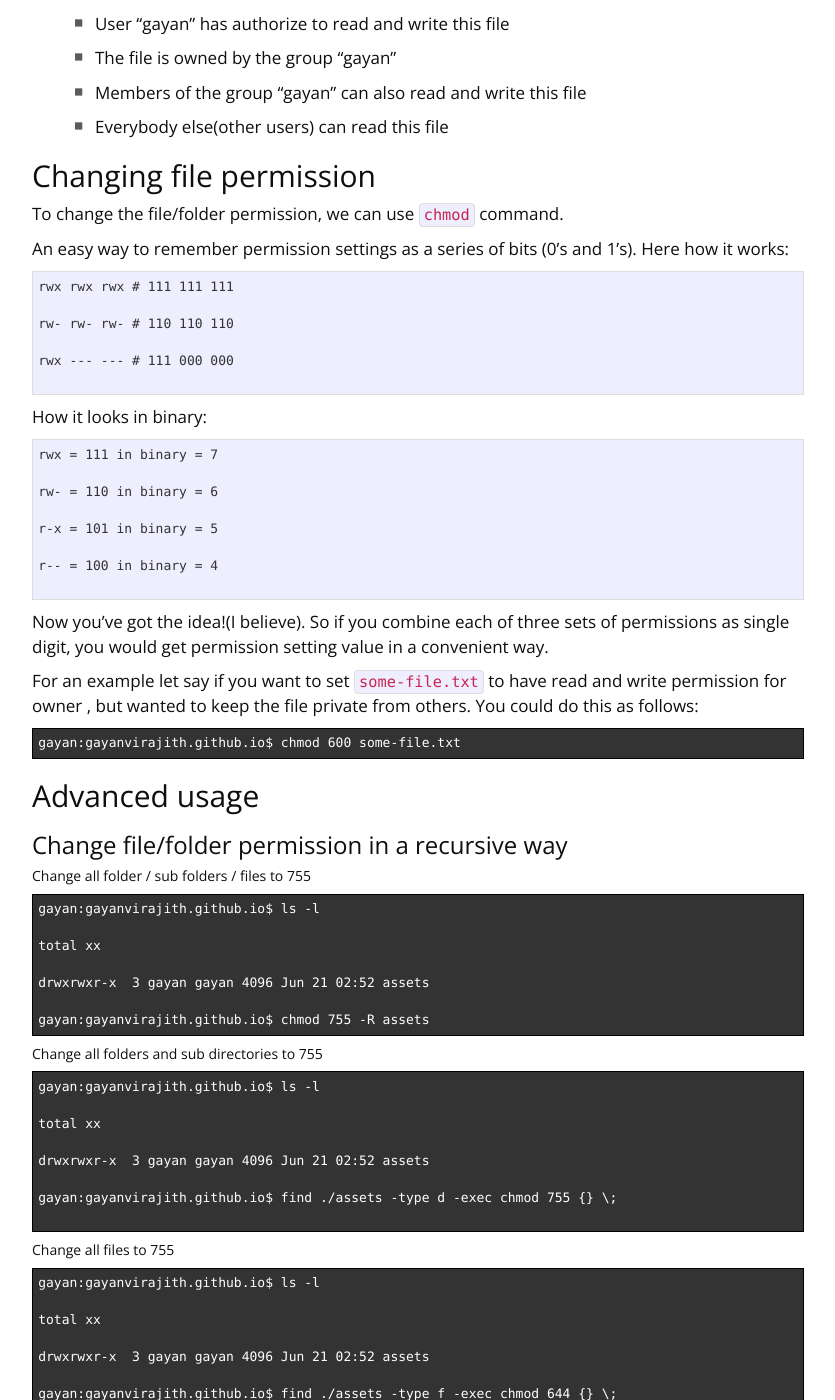
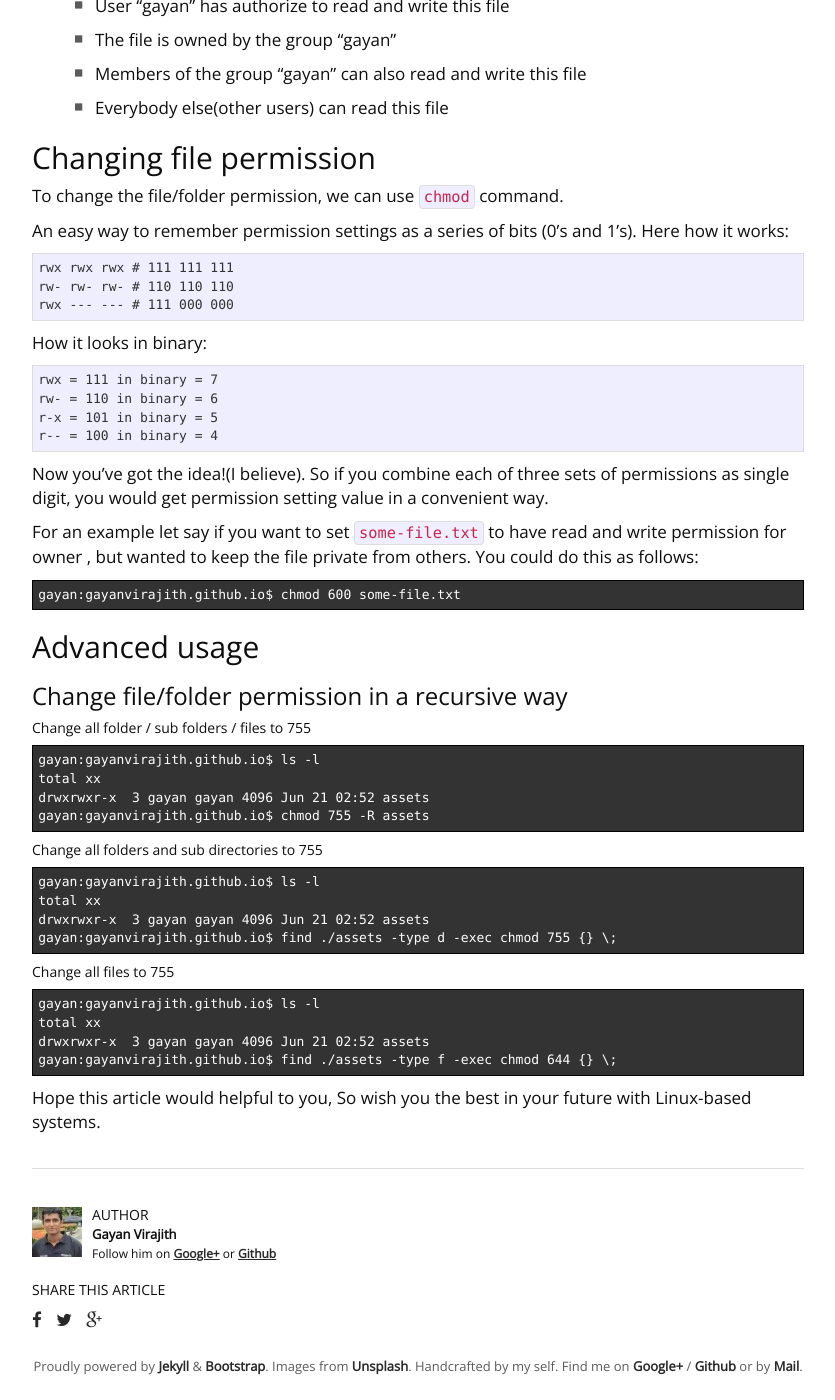
Before and after one commit to gayanvirajith/gayanvirajith.github.io, a Jekyll site: the page built from _posts/2014-06-22-change-folder-permission-recursively.md, in a window 1280 px wide and 1400 px high, scrolled down 1361 px. Shown: the whole window, without its empty margins (222-1057 px from the left). Built offline with Jekyll 4.4.1, drawn with Linux system fonts in a browser that asks for light colours; nearby versions of some CDN libraries; Markdown is read by kramdown in place of the engine named in the settings; some of the changed text lies outside the part shown.

Commit message:
Stripped some extra br tags

```diff
--- a/_posts/2014-06-22-change-folder-permission-recursively.md
+++ b/_posts/2014-06-22-change-folder-permission-recursively.md
@@ -34,7 +34,7 @@ On every file and directory has three types of permission
 To see the permission settings for a file, we can use the `ls` command as follows:
 
 <pre class="terminal">
-gayan:gayanvirajith.github.io$ ls -l<br/>
+gayan:gayanvirajith.github.io$ ls -l
 -rw-rw-r--  1 gayan gayan 2601 Jun 22 10:09 Rakefile
 ...
 </pre>
@@ -54,18 +54,18 @@ To change the file/folder permission, we can use `chmod` command.
 An easy way to remember permission settings as a series of bits (0's and 1's). Here how it works:
 
 <pre>
-rwx rwx rwx # 111 111 111<br/>
-rw- rw- rw- # 110 110 110<br/>
-rwx --- --- # 111 000 000<br/>
+rwx rwx rwx # 111 111 111
+rw- rw- rw- # 110 110 110
+rwx --- --- # 111 000 000
 </pre>
 
 How it looks in binary:
 
 <pre>
-rwx = 111 in binary = 7<br/>
-rw- = 110 in binary = 6<br/>
-r-x = 101 in binary = 5<br/>
-r-- = 100 in binary = 4<br/>
+rwx = 111 in binary = 7
+rw- = 110 in binary = 6
+r-x = 101 in binary = 5
+r-- = 100 in binary = 4
 </pre>
 
 Now you've got the idea!(I believe). So if you combine each of three sets of permissions as single digit,
@@ -84,25 +84,25 @@ gayan:gayanvirajith.github.io$ chmod 600 some-file.txt
 
 ##### Change all folder / sub folders / files to 755
 <pre class="terminal">
-gayan:gayanvirajith.github.io$ ls -l<br/>
-total xx<br/>
-drwxrwxr-x  3 gayan gayan 4096 Jun 21 02:52 assets<br/>
+gayan:gayanvirajith.github.io$ ls -l
+total xx
+drwxrwxr-x  3 gayan gayan 4096 Jun 21 02:52 assets
 gayan:gayanvirajith.github.io$ chmod 755 -R assets
 </pre>
 
 ##### Change all folders and sub directories to 755
 <pre class="terminal">
-gayan:gayanvirajith.github.io$ ls -l<br/>
-total xx<br/>
-drwxrwxr-x  3 gayan gayan 4096 Jun 21 02:52 assets<br/>
-gayan:gayanvirajith.github.io$ find ./assets -type d -exec chmod 755 {} \;<br/>
+gayan:gayanvirajith.github.io$ ls -l
+total xx
+drwxrwxr-x  3 gayan gayan 4096 Jun 21 02:52 assets
+gayan:gayanvirajith.github.io$ find ./assets -type d -exec chmod 755 {} \;
 </pre>
 
 ##### Change all files to 755
 <pre class="terminal">
-gayan:gayanvirajith.github.io$ ls -l<br/>
-total xx<br/>
-drwxrwxr-x  3 gayan gayan 4096 Jun 21 02:52 assets<br/>
+gayan:gayanvirajith.github.io$ ls -l
+total xx
+drwxrwxr-x  3 gayan gayan 4096 Jun 21 02:52 assets
 gayan:gayanvirajith.github.io$ find ./assets -type f -exec chmod 644 {} \;
 </pre>
 
```
Also changed, not shown: _posts/2014-06-29-installing-apache2-php5-and-mysql-support-on-ubuntu-1204.md (+16 -17 lines).
